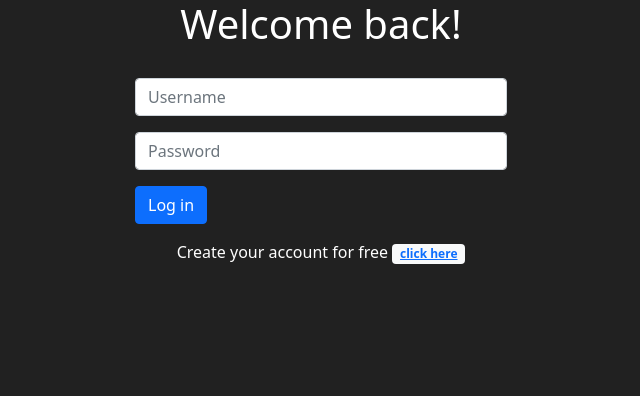
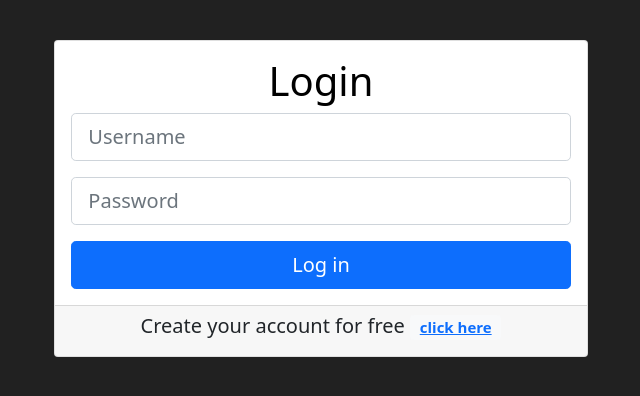
Before and after one commit to wilczu/forestlink, a Django app: page /login in a window 1280 px wide. Shown: the top 396 px of the page, without its empty margins (319-959 px from the left). Run offline with Django 3.2, Linux system fonts and the light colour scheme.

Commit message:
Add new design for the login screen.

```diff
--- a/forest/static/forest/styles.css
+++ b/forest/static/forest/styles.css
@@ -98,6 +98,10 @@ footer {
     text-decoration: none;
 }
 
+.authenticate {
+    margin-top: 40px;
+}
+
 @keyframes page-content {
     0% {
         transform: translateY(0);
--- a/forest/templates/forest/login.html
+++ b/forest/templates/forest/login.html
@@ -4,34 +4,32 @@
 
 {% block body %}
 
-    <div class="container text-center text-white">
-        <header>
-            <h1>Welcome back!</h1>
-        </header>
-
-        <main class="d-flex justify-content-center" style="margin-top: 30px;">
-            <div class="col-md-4">
+    <div class="d-flex justify-content-center authenticate">
+        <div class="col-md-5 card">
+          <div class="card-body text-center">
+                <h1 class="card-title">Login</h1>
                 <form action="{% url 'login' %}" method="POST">
                     {% csrf_token %}
                     <div class="input-group mb-3">
-                        <input type="text" class="form-control" name="username" placeholder="Username">
+                        <input type="text" class="form-control form-control-lg" name="username" placeholder="Username">
                     </div>
                     <div class="input-group mb-3">
-                        <input type="password" class="form-control" name="password" placeholder="Password">
+                        <input type="password" class="form-control form-control-lg" name="password" placeholder="Password">
                     </div>
-                    <div class="input-group mb-3">
-                        <button class="btn btn-primary">Log in</button>
+                    <div class="input-group d-grid mx-auto">
+                        <button class="btn btn-primary btn-lg">Log in</button>
                     </div>
                 </form>
+            </div>
+            <div class="card-footer text-center">
+                <article>
+                <h5>
+                    Create your account for free
+                    <span class="badge bg-light text-dark"><a href="{% url 'register' %}">click here</a></span>
+                </h5>
+                </article>
+            </div>
+        </div>
+    </div>
 
-                <section>
-                    <article>Create your account for free <span class="badge bg-light text-dark">
-                        <a href="{% url 'register' %}">click here</a>
-                    </span></article>
-                </section>
-
-            </div>
-        </main>
-
-    </div>
 {% endblock %}
```
